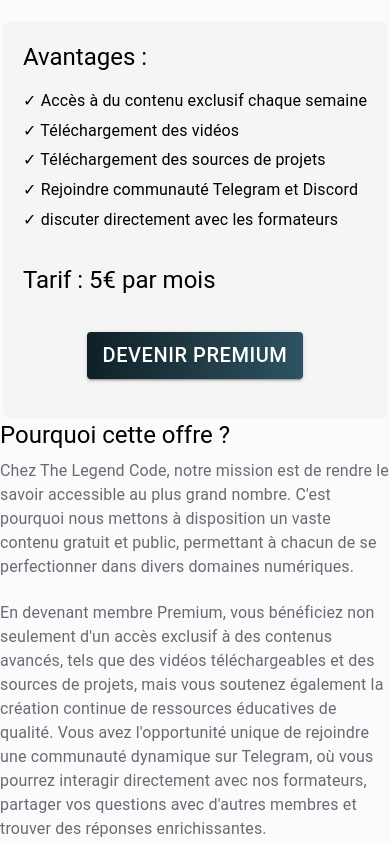
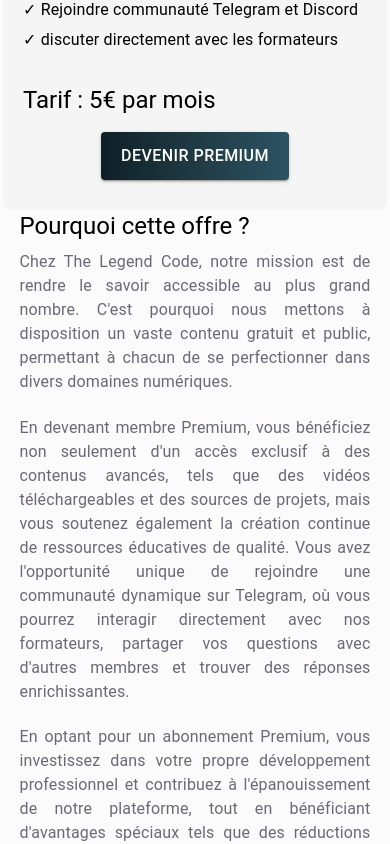
Before and after one commit to RobertEnagnon/plateforme, a React (Create React App) app: page /premium in a window 390 px wide. Shown: the part 1520-2364 px from the top of the page. Built offline with nearby package versions, Linux system fonts and the light colour scheme.

Commit message:
correction banner

```diff
--- a/src/components/banner/Banner.css
+++ b/src/components/banner/Banner.css
@@ -10,7 +10,7 @@
 }
 .principal{
     word-wrap: break-word;
-    color: rgba(245, 5, 105, 0.61);
+    color: rgba(255, 255, 255, 0.856);
     font-size: 24px;
 
 }
@@ -55,4 +55,11 @@
         font-size: 30px !important;
     }
 
+    .btnFirst{
+        font-size: 16px !important;
+        padding: 10px 20px !important;
+        margin-top:0px !important;
+        margin-bottom: 10px !important;
+    }
+
 }
--- a/src/components/banner/Banner.jsx
+++ b/src/components/banner/Banner.jsx
@@ -16,6 +16,11 @@ const TutoButton = styled(Button)({
         color:"#f9f9f9",
         letterSpacing: "1px",
         transition:"ease-in all 0.3s"
+    },
+    '@media all and (max-width:960px)':{
+        fontSize: '16px',
+        padding: '10px 20px ',
+        marginTop:'0px'
     }
 })
 
@@ -44,8 +49,7 @@ const Banner = () => {
                     Une source inépuisable de savoir à déguster sans modération
                 </Typography>
                 <p className="principal">
-                "Découvrez la voie vers un avenir numérique prometteur
-                grâce à nos stratégies d'explication de pointe dans nos formations variées et
+                "Découvrez la voie vers un avenir numérique prometteur grâce à nos stratégies d'explication de pointe dans nos formations variées et
                  notre coaching pratique, taillé sur mesure pour votre réussite."
                 </p>
                 <Stack direction={{md:'row',sm:'column'}} gap={2}>
--- a/src/pages/premium/Premium.css
+++ b/src/pages/premium/Premium.css
@@ -7,6 +7,8 @@
 
 .section{
     color: #6d6875;
+
+    text-align: justify !important;
 }
 .section h5{
     color: black;
--- a/src/pages/premium/Premium.jsx
+++ b/src/pages/premium/Premium.jsx
@@ -40,8 +40,14 @@ const Premium = () => {
           {/* Devenir premium sur The Legend Code, c'est soutenir la création de nouveaux contenus chaque semaine et accéder à du contenu exclusif pour apprendre et s'améliorer (comme le téléchargement des vidéos et des sources). */}
           Devenir Premium sur The Legend Code offre une expérience
           enrichissante et exclusive. En plus de soutenir la création
-          de nouveaux contenus chaque semaine, les membres Premium bénéficient d'un accès privilégié à des contenus exclusifs tels que des vidéos téléchargeables et des sources de projets. Rejoignez notre communauté sur Telegram et discutez directement avec les formateurs en inbox. Partagez vos questions avec d'autres membres et trouvez des réponses, tout en profitant d'avantages spéciaux comme des réductions sur les formations premium et un accès prioritaire au support technique. Plongez dans un voyage d'apprentissage avancé
-          et épanouissant en devenant membre Premium de The Legend Code.
+          de nouveaux contenus chaque semaine, les membres Premium bénéficient d'un accès
+          privilégié à des contenus exclusifs tels que des vidéos téléchargeables et des
+          sources de projets. Rejoignez notre communauté sur Telegram et discutez directement
+          avec les formateurs en inbox. Partagez vos questions avec d'autres membres et trouvez
+          des réponses, tout en profitant d'avantages spéciaux comme des réductions sur les
+          formations premium et un accès prioritaire au support technique.
+          {/* Plongez dans un voyage d'apprentissage avancé
+          et épanouissant en devenant membre Premium de The Legend Code. */}
         </Typography>
       </Box>
 
@@ -109,11 +115,11 @@ const Premium = () => {
         </Box>
 
         {/* Section explicative */}
-        <Box pt={{md:13,sm:5}} display="flex" justifyContent="center" className="section" >
+        <Box pt={{md:13,sm:5}}  display="flex" justifyContent="center" className="section" >
           <Box
             sx={{
               maxWidth: '600px',
-              width: '100%',
+              width: '90%',
             }}
           >
             <Typography variant="h5" gutterBottom>
```
